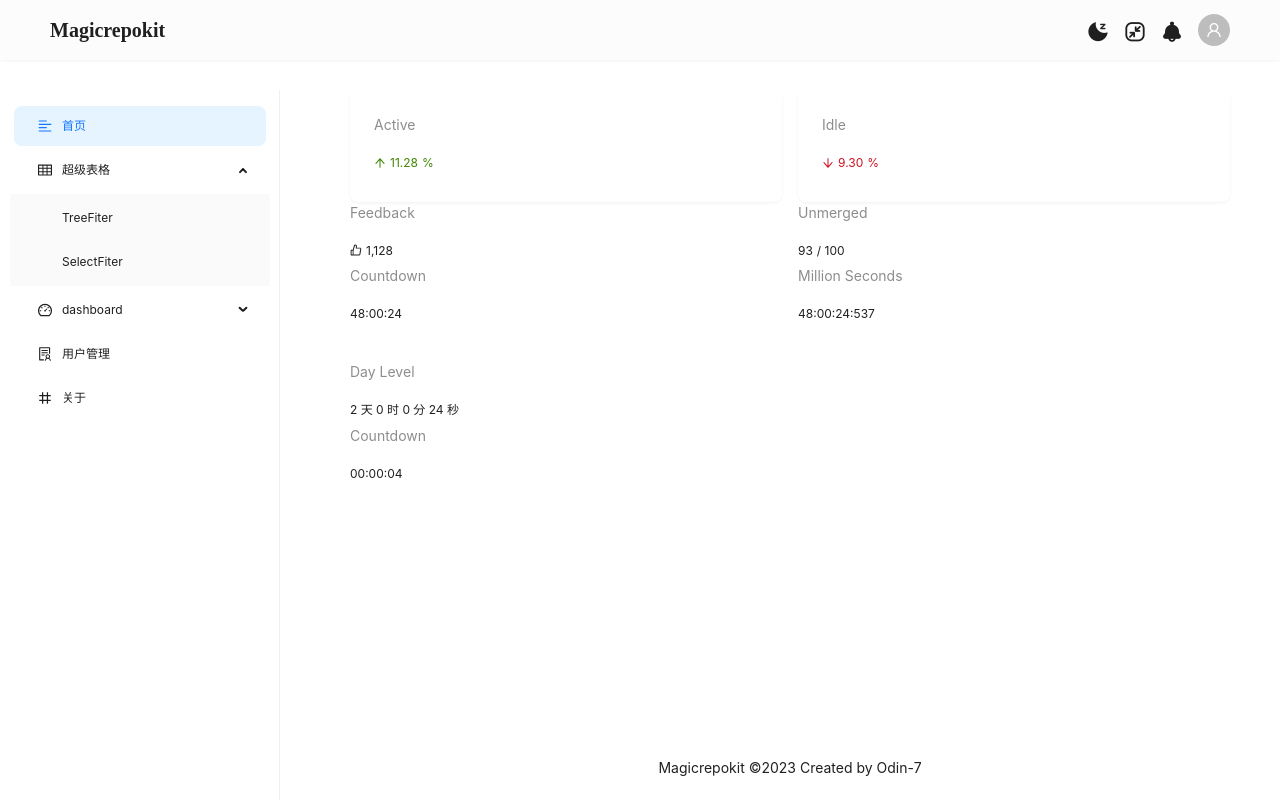
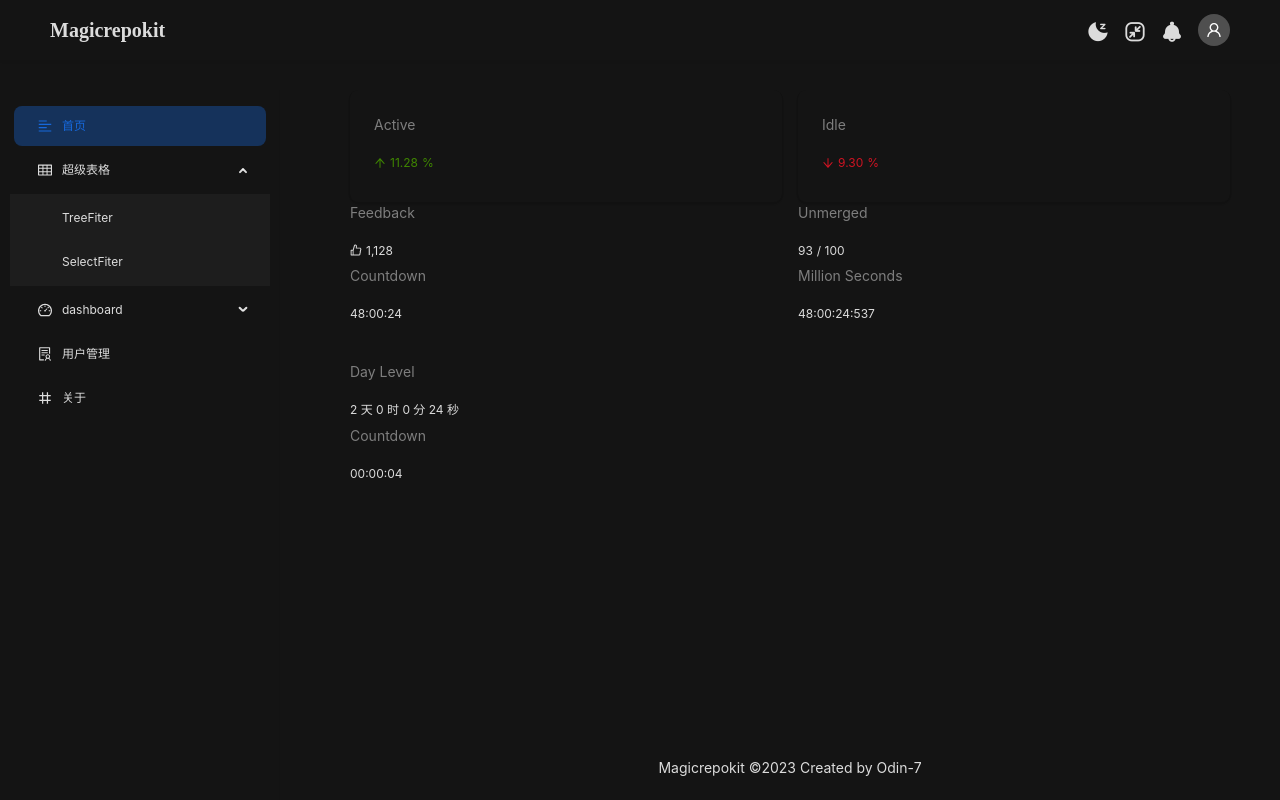
Before and after one commit to Magic-Repo-Kit/magic-manager, a React (Vite) app: page /admin/home in a window 1280 px wide. Built offline with nearby package versions, Linux system fonts and the light colour scheme; a web font is replaced by a local one.

Commit message:
新增切换主题颜色

```diff
--- a/src/App.jsx
+++ b/src/App.jsx
@@ -4,6 +4,8 @@ import { Routes, Route, useNavigate, Navigate } from 'react-router-dom';
 import AdminLayout from '@/layouts/admin';
 import AuthLayout from '@/layouts/auth';
 import FailLayout from '@/layouts/fail';
+
+import { ConfigProvider, theme } from 'antd';
 
 import {
   getAccessToken,
@@ -34,12 +36,14 @@ function App() {
   // }, [navigate]);
 
   return (
+    <ConfigProvider theme={{ algorithm: theme.darkAlgorithm }}>
       <Routes>
         <Route path="auth/*" element={<AuthLayout />} />
         <Route path="admin/*" element={<AdminLayout />} />
         <Route path="fail/*" element={<FailLayout />} />
         {/* <Route path="/" element={<Navigate to="/auth" replace />} /> */}
       </Routes>
+    </ConfigProvider>
   );
 }
 
--- a/src/index.scss
+++ b/src/index.scss
@@ -3,37 +3,3 @@
 @import '@/styles/common.scss';
 @import '@/static/iconfont/iconfont.css';
 @import '@/static/fonts/font.css';
-
-#root {
-  width: 100%;
-  height: 100%;
-}
-
-.logo {
-  height: 2em;
-  padding: 6px;
-  will-change: filter;
-  transition: filter 300ms;
-}
-.logo:hover {
-  filter: drop-shadow(0 0 2em #646cffaa);
-}
-
-@keyframes logo-spin {
-  from {
-    transform: rotate(0deg);
-  }
-  to {
-    transform: rotate(360deg);
-  }
-}
-
-@media (prefers-reduced-motion: no-preference) {
-  .logo-rotate {
-    animation: logo-spin infinite 20s linear;
-  }
-}
-
-.card {
-  padding: 2em;
-}
--- a/src/layouts/admin/index.jsx
+++ b/src/layouts/admin/index.jsx
@@ -1,13 +1,14 @@
 import React from 'react';
 import Router from '@/router';
 import './index.scss';
-import { Layout } from 'antd';
+import { Layout, theme } from 'antd';
 const { Header, Footer, Sider, Content } = Layout;
 
 import MrHeader from '@/components/mr-header';
 import MrSidebar from '@/components/mr-sidebar';
 import MrFooter from '@/components/mr-footer';
 
+const { useToken } = theme;
 // HeaderIcon
 const HeaderIcon = [
   { name: '夜间', id: '1', icon: 'evening-moon1' },
@@ -16,32 +17,38 @@ const HeaderIcon = [
 ];
 
 function Admin() {
+  const { token } = useToken();
   return (
     <Layout className="layout">
-      <Header className="headerStyle">
+      <Header
+        style={{ background: token.colorBgContainer }}
+        className="headerStyle"
+      >
         <MrHeader slotTitle="Magicrepokit" slotIcon={HeaderIcon} />
       </Header>
-      <Layout
-        hasSider
-        style={{
-          backgroundColor: '#fff',
-        }}
-      >
-        <Sider className="siderStyle" width="280">
+      <Layout hasSider style={{ background: token.colorBgContainer }}>
+        <Sider
+          style={{ background: token.colorBgContainer }}
+          className="siderStyle"
+          width="280"
+        >
           <MrSidebar />
         </Sider>
         <Layout
           style={{
             minHeight: 'calc(100vh - 60px)',
             marginLeft: 300,
-            backgroundColor: '#fff',
+            background: token.colorBgContainer,
           }}
         >
           <Content className="contentStyle">
             {/* 路由出口 */}
             <Router />
           </Content>
-          <Footer className="footerStyle">
+          <Footer
+            className="footerStyle"
+            style={{ background: token.colorBgContainer }}
+          >
             <MrFooter />
           </Footer>
         </Layout>
--- a/src/layouts/admin/index.scss
+++ b/src/layouts/admin/index.scss
@@ -5,7 +5,7 @@
     position: sticky;
     top: 0;
     height: 60px;
-    background: rgba(255, 255, 255, 0.7);
+    // background: rgba(255, 255, 255, 0.7);
     background-clip: 'padding-box';
     box-shadow: 0 1px 2px 0 rgba(0, 0, 0, 0.03),
       0 1px 6px -1px rgba(0, 0, 0, 0.02), 0 2px 4px 0 rgba(0, 0, 0, 0.02);
@@ -19,12 +19,10 @@
     height: calc(100% - 90px);
     padding: 12px 10px;
     margin-top: 30px;
-    background-color: #fff;
     border-inline-end: 1px solid rgba(5, 5, 5, 0.06);
   }
   // 内容区
   .contentStyle {
-    background-color: #fff;
     overflow: auto;
     padding: 0 50px;
     margin-top: 30px;
@@ -33,6 +31,5 @@
   .footerStyle {
     text-align: center;
     height: 65px;
-    background-color: #fff;
   }
 }
```
Lines whose indentation alone changed are shown as unchanged.
